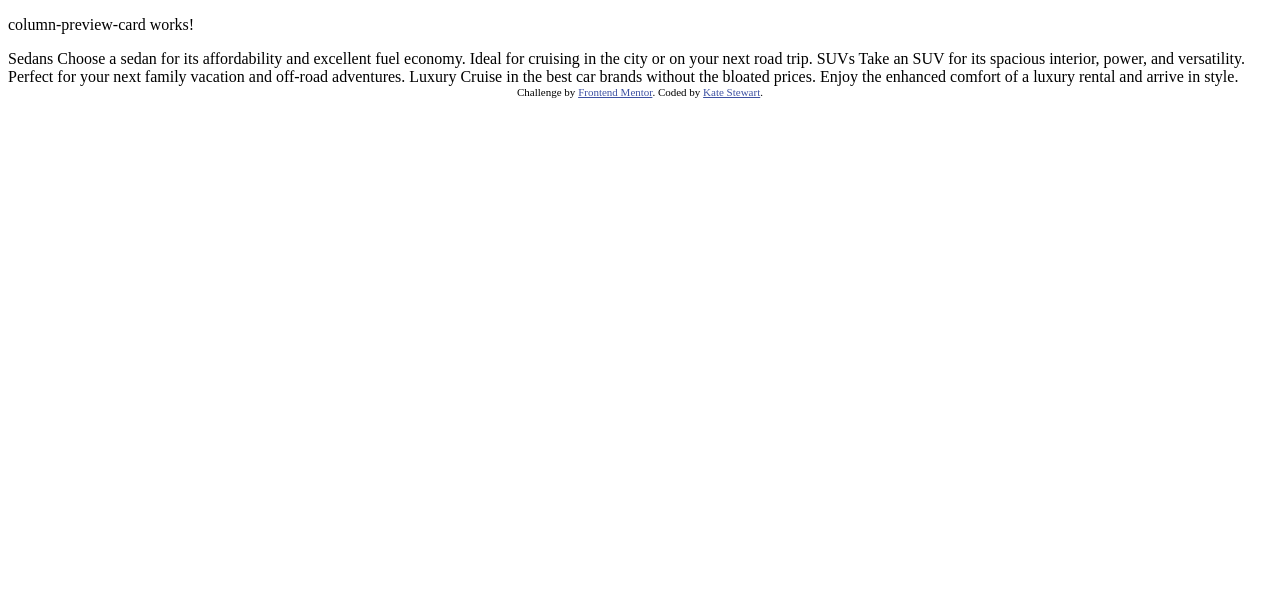
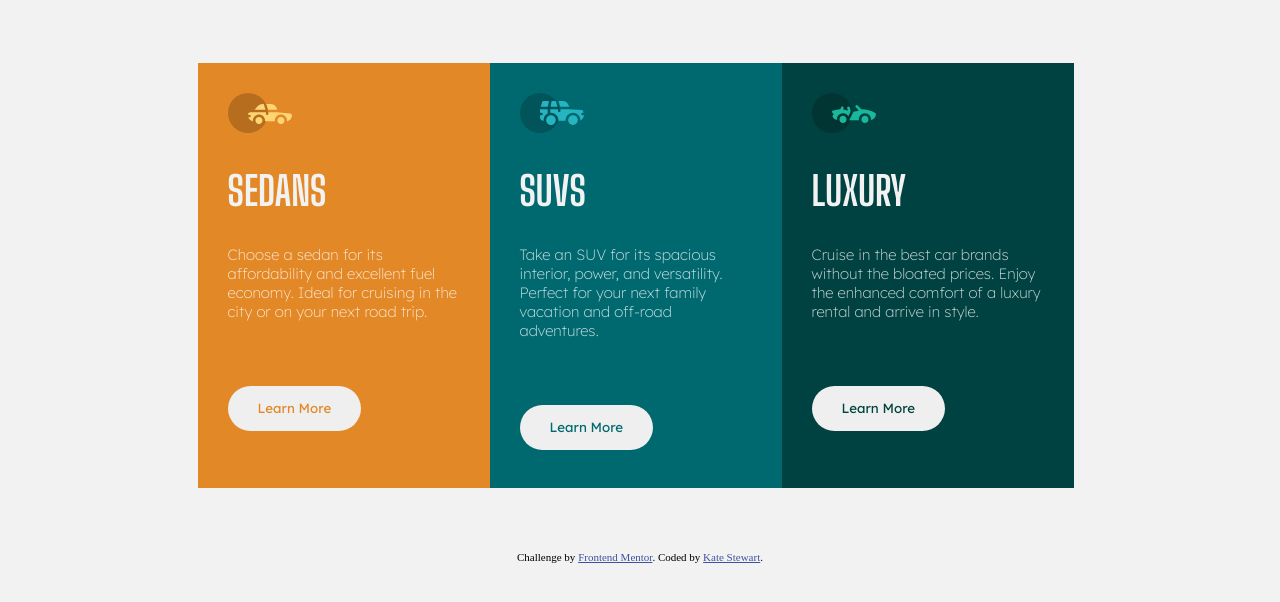
Before and after one commit to kstewart1325/3-column-preview-card-component, an Angular app: page / in a window 1280 px wide. Shown: the top 602 px of the page. Built offline with nearby package versions, Linux system fonts and the light colour scheme.

Commit message:
changes to ui

```diff
--- a/src/app/app.component.css
+++ b/src/app/app.component.css
@@ -1,6 +1,9 @@
 .attribution {
     font-size: 11px;
     text-align: center;
+    width: 100%;
+    float: left;
+    margin-top: 5%;
 }
 
 .attribution a {
--- a/src/app/column-preview-card/column-preview-card.component.css
+++ b/src/app/column-preview-card/column-preview-card.component.css
@@ -0,0 +1,58 @@
+@import url('https://fonts.googleapis.com/css2?family=Big+Shoulders+Display:wght@700&family=Lexend+Deca:wght@200;400&display=swap');
+
+.column-preview-card {
+    margin: 5% 15%;
+    width: 70%;
+}
+
+.column {
+    width: 33%;
+    height: 425px;
+    float: left;
+}
+
+.pic {
+    margin: 30px;
+}
+
+.column-head {
+    margin: 30px;
+    font-family: 'Big Shoulders Display', cursive;
+    font-size: 40px;
+    color: hsl(0, 0%, 95%);
+}
+
+.column-body {
+    margin: 30px 30px 65px 30px;
+    font-family: 'Lexend Deca', sans-serif;
+    font-weight: 200;
+    font-size: 15px;
+    color: hsla(0, 0%, 100%, 0.75);
+}
+
+.button {
+    margin: 30px;
+}
+
+button {
+    color: hsla(0, 0%, 100%, 1);
+    font-family: 'Lexend Deca', sans-serif;
+    font-weight: 400;
+    display: inline-block;
+    border: none;
+    border-radius: 100px;
+    padding: 15px 30px;
+    text-align: center;
+    line-height: 15px;
+}
+
+@media screen and (max-width: 600px) {
+    .column {
+      width: 100%;
+      height: 385px;
+    }
+
+    .column-body {
+        margin: 30px 30px 15px 30px;
+    }
+}
--- a/src/app/column-preview-card/column-preview-card.component.html
+++ b/src/app/column-preview-card/column-preview-card.component.html
@@ -1,13 +1,47 @@
-<p>column-preview-card works!</p>
-
-Sedans
+<div class="column-preview-card">
+    <div class="column" style="background-color: hsl(31, 77%, 52%);">
+        <div class="pic">
+            <svg width="64" height="40" xmlns="http://www.w3.org/2000/svg"><g fill="none" fill-rule="evenodd"><circle fill="#000" opacity=".201" cx="20" cy="20" r="20"/><path d="M52.936 24.11c1.942 0 3.517 1.542 3.517 3.445 0 1.903-1.575 3.445-3.517 3.445s-3.516-1.542-3.516-3.445c0-1.903 1.574-3.445 3.516-3.445zm-21.957 0c1.942 0 3.517 1.542 3.517 3.445 0 1.903-1.575 3.445-3.517 3.445s-3.516-1.542-3.516-3.445c0-1.903 1.574-3.445 3.516-3.445zm6.948-4.848v1.429c0 .716.61 1.293 1.348 1.259a1.295 1.295 0 001.225-1.295v-1.393h8.256l13.483 1.313c.956.093 1.676.881 1.676 1.814 0 2.89-2.126 5.303-4.926 5.819.397-3.557-2.458-6.62-6.053-6.62-3.646 0-6.504 3.14-6.039 6.723h-9.879c.466-3.588-2.397-6.722-6.039-6.722-3.595 0-6.45 3.062-6.052 6.62-2.14-.398-3.916-1.912-4.61-3.931h1.142c.731 0 1.32-.598 1.285-1.322-.033-.678-.629-1.2-1.322-1.2H20v-.251c0-1.274 1.066-2.243 2.306-2.243h15.62zM42.59 11c2.645 0 4.99 1.556 5.972 3.963l.726 1.779H40.17L38.413 11h4.178zm-6.865 0l1.758 5.741H26.505l3.357-3.654A6.502 6.502 0 0134.644 11h1.082z" fill="#FFD473" fill-rule="nonzero"/></g></svg>
+        </div>
+        <div class="column-head">
+            SEDANS
+        </div>
+        <div class="column-body">
             Choose a sedan for its affordability and excellent fuel economy. Ideal for cruising in the city
             or on your next road trip.
-
-SUVs
+        </div>
+        <div class="button">
+            <button style="color: hsl(31, 77%, 52%);">Learn More</button>
+        </div>
+    </div>
+    <div class="column" style="background-color: hsl(184, 100%, 22%);">
+        <div class="pic">
+            <svg width="64" height="40" xmlns="http://www.w3.org/2000/svg"><g fill="none" fill-rule="evenodd"><circle fill="#000" opacity=".201" cx="20" cy="20" r="20"/><path d="M31.002 22.358c2.917 0 5.18 2.593 4.762 5.506a4.828 4.828 0 01-2.962 3.778 4.797 4.797 0 01-5.3-1.165c-1.188-1.26-1.235-2.613-1.263-2.613-.42-2.924 1.857-5.506 4.763-5.506zm22 0c3.457 0 5.798 3.567 4.41 6.744A4.816 4.816 0 0152.3 31.94a4.826 4.826 0 01-4.06-4.077c-.42-2.915 1.846-5.506 4.762-5.506zm-15.04-6.083v1.462a1.29 1.29 0 001.352 1.29c.693-.033 1.227-.631 1.227-1.326v-1.426h8.3l13.056.716a1.29 1.29 0 011.164.917c.27.895.446 1.477.563 1.87h-1.047c-.694 0-1.291.534-1.324 1.228a1.29 1.29 0 001.288 1.352h1.445c-.164 2.225-1.57 4.193-3.6 5.05.13-4.212-3.255-7.63-7.384-7.63-4.317 0-7.762 3.718-7.358 8.086h-7.285c.43-4.655-3.503-8.531-8.131-8.046v-3.543h7.734zm-10.312 0v4.308a7.4 7.4 0 00-4.006 7.274 3.874 3.874 0 01-3.642-3.864v-1.635h1.46a1.29 1.29 0 000-2.58h-1.461v-3.213l.003-.29h7.646zm14.986-8.196c2.65 0 5 1.592 5.984 4.055l.63 1.579a5.525 5.525 0 01-.065-.004l-.026-.002-.034-.002-.022-.002a4.178 4.178 0 00-.224-.006l-.098-.001h-.039l-.136-.001h-.052l-.326-.001H40.211L38.528 8.08zm-13.632 0l-1.122 5.616h-7.144l1.47-4.71a1.29 1.29 0 011.231-.906h5.565zm6.832 0l1.683 5.615h-7.007l1.121-5.615h4.203z" fill="#26B5C0" fill-rule="nonzero"/></g></svg>
+        </div>
+        <div class="column-head">
+            SUVS
+        </div>
+        <div class="column-body">
             Take an SUV for its spacious interior, power, and versatility. Perfect for your next family vacation
             and off-road adventures.
-
-Luxury
+        </div>
+        <div class="button">
+            <button style="color:hsl(184, 100%, 22%);">Learn More</button>
+        </div>
+    </div>
+    <div class="column" style="background-color: hsl(179, 100%, 13%);">
+        <div class="pic">
+            <svg width="64" height="40" xmlns="http://www.w3.org/2000/svg"><g fill="none" fill-rule="evenodd"><circle fill="#000" opacity=".201" cx="20" cy="20" r="20"/><path d="M30.98 22.835c1.941 0 3.516 1.604 3.516 3.583 0 1.978-1.575 3.582-3.517 3.582s-3.516-1.604-3.516-3.582c0-1.979 1.574-3.583 3.516-3.583zm21.956 0c1.942 0 3.517 1.604 3.517 3.583 0 1.978-1.575 3.582-3.517 3.582s-3.516-1.604-3.516-3.582c0-1.979 1.574-3.583 3.516-3.583zm-9.143-10.45a1.27 1.27 0 011.819 0l3.715 3.784c4.444-.115 9.7 1.142 13.964 3.753.387.237.624.664.624 1.124 0 3.006-2.126 5.514-4.926 6.05.397-3.698-2.458-6.882-6.053-6.882-3.646 0-6.504 3.264-6.039 6.99h-9.669c.76-1.544.993-2.026 1.337-2.711l.082-.162c.421-.835 1.056-2.07 2.883-5.65 1.68-.023 3.47-.408 5.247-1.403l-2.984-3.04a1.328 1.328 0 010-1.854zm-7.68 1.064c.683-.2 1.395.202 1.592.898l.749 2.652a3.46 3.46 0 01-.247 2.51l-1.733 3.395-.216.424c-1.07-1.89-3.06-3.114-5.279-3.114-3.595 0-6.45 3.184-6.052 6.885-1.832-.347-3.414-1.537-4.278-3.276a1.331 1.331 0 01.117-1.376l.955-1.303-1.325-1.295c-.751-.735-.376-2.024.64-2.231l6.614-1.346.13-.026c.092-.019.145-.03.157-.031.314-.146 1.07-.591 1.07-1.506 0-.734.592-1.327 1.316-1.31.712.016 1.268.662 1.256 1.388a4.11 4.11 0 01-.348 1.611 22.69 22.69 0 014.7 1.146l-.7-2.473a1.314 1.314 0 01.882-1.622z" fill="#19B89D" fill-rule="nonzero"/></g></svg>
+        </div>
+        <div class="column-head">
+            LUXURY
+        </div>
+        <div class="column-body">
             Cruise in the best car brands without the bloated prices. Enjoy the enhanced comfort of a luxury
             rental and arrive in style.
+        </div>
+        <div class="button">
+            <button style="color: hsl(179, 100%, 13%);">Learn More</button>
+        </div>
+    </div>
+</div>
--- a/src/app/column-preview-card/column-preview-card.component.ts
+++ b/src/app/column-preview-card/column-preview-card.component.ts
@@ -1,4 +1,5 @@
 import { Component, OnInit } from '@angular/core';
+import { ApplicationStateService } from '../application-state.service';
 
 @Component({
   selector: 'app-column-preview-card',
@@ -7,9 +8,17 @@ import { Component, OnInit } from '@angular/core';
 })
 export class ColumnPreviewCardComponent implements OnInit {
 
-  constructor() { }
+  private isMobile: boolean;
+  // private width: number;
+
+  constructor(private ApplicationState: ApplicationStateService) {
+    this.isMobile = ApplicationState.getIsMobileResolution();
+  }
 
   ngOnInit(): void {
+    if(this.isMobile){
+
+    }
   }
 
 }
--- a/src/styles.css
+++ b/src/styles.css
@@ -1 +1,5 @@
 /* You can add global styles to this file, and also import other style files */
+
+body {
+    background-color: hsl(0, 0%, 95%);
+}
```
Lines whose indentation alone changed are shown as unchanged.
